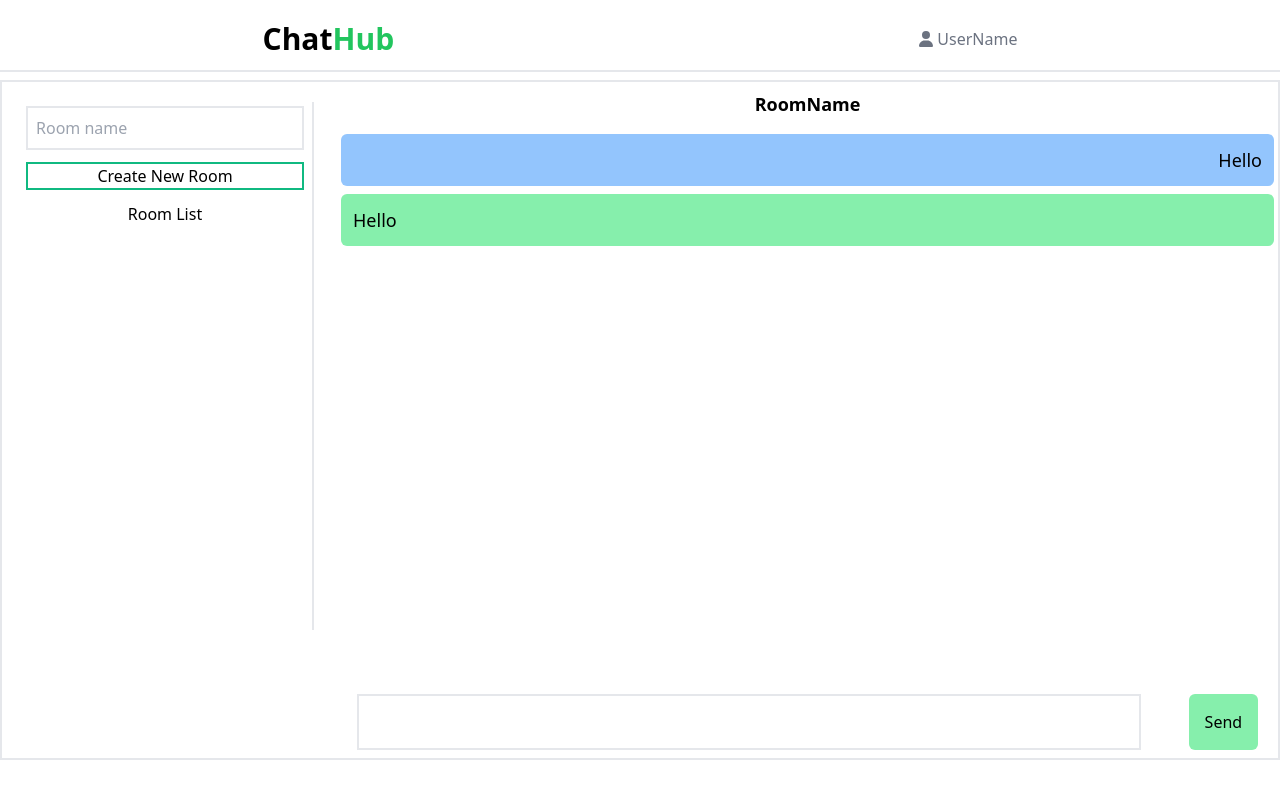
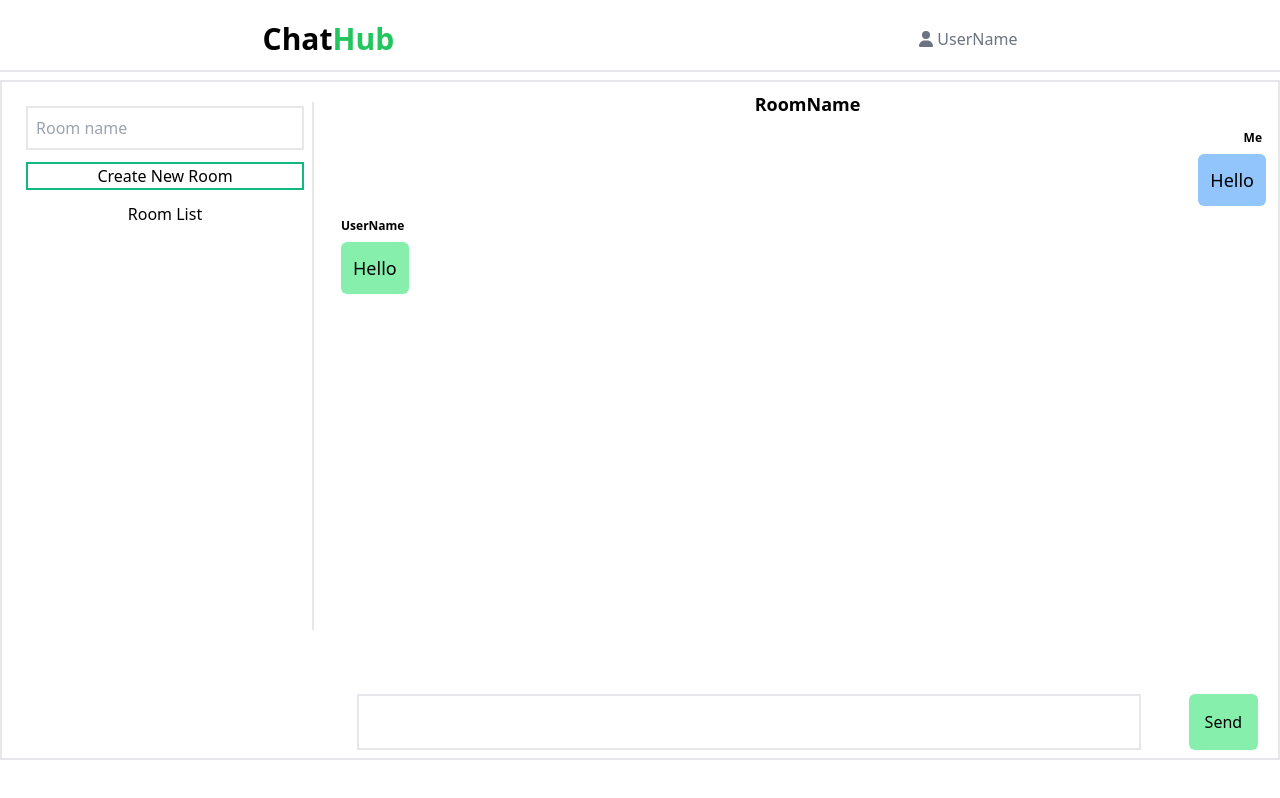
Before and after one commit to K-ash-ish/chat-app, a React app: page / in a window 1280 px wide. Built offline with nearby package versions, Linux system fonts and the light colour scheme; the HTML template or start-up script is replaced by a standard one.

Commit message:
design fixes

```diff
--- a/src/components/ChatRoom.jsx
+++ b/src/components/ChatRoom.jsx
@@ -13,12 +13,18 @@ function ChatRoom() {
       <div className=" pl-4 flex flex-col justify-between w-full h-full md:w-9/12">
         <h1 className="text-center my-2 text-lg font-semibold">RoomName</h1>
         <div className=" h-5/6 overflow-y-scroll">
+          <div className="min-h-[80px] flex flex-col items-end mr-2 justify-around">
+            <p className="text-xs  font-semibold mt-1 mr-2">Me</p>
             <p className="text-right bg-blue-300 my-2 text-lg mx-1 p-3  rounded-md ">
               Hello
             </p>
+          </div>
+          <div className="min-h-[80px] flex flex-col items-start justify-around">
+            <p className="text-xs  font-semibold mt-1 ml-1">UserName</p>
             <p className="text-left bg-green-300 my-2 text-lg mx-1 p-3 rounded-md">
               Hello
             </p>
+          </div>
         </div>
         <div className="my-2 flex justify-around items-center">
           <input
```
Lines whose indentation alone changed are shown as unchanged.
